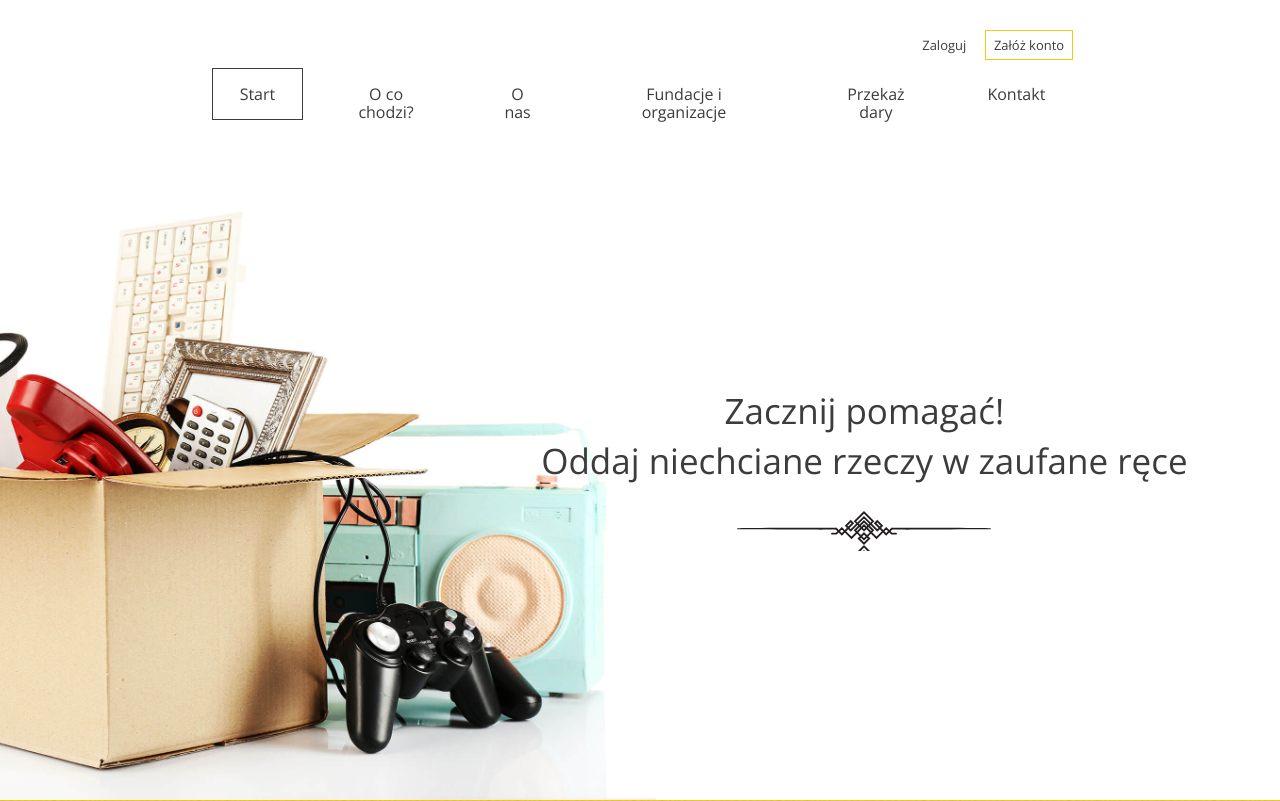
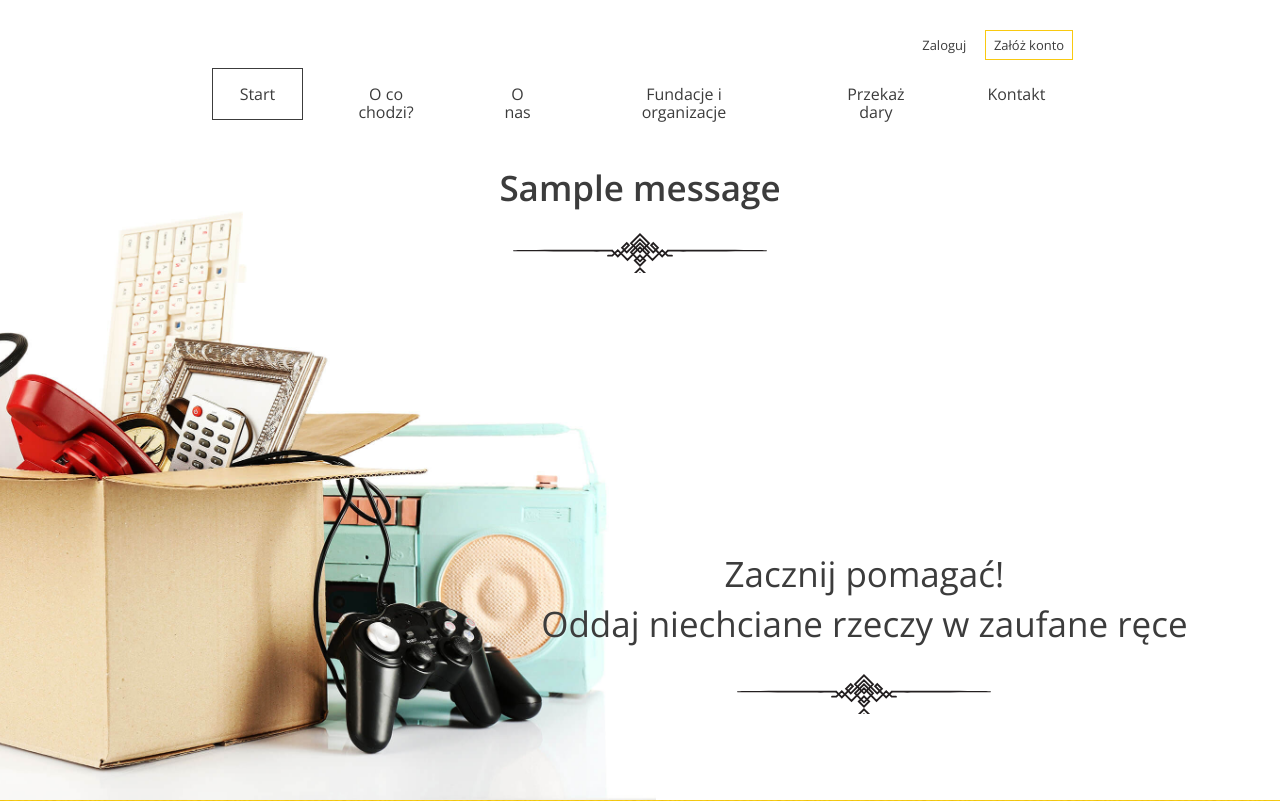
Before and after one commit to P-fury/Oddam_app, a Django app: page / in a window 1280 px wide. Shown: the top 801 px of the page. Run offline with Django 5.2, Linux system fonts and the light colour scheme; tables that the repository leaves empty hold one stand-in row (values such as "Sample post"); one stand-in notice (Sample message) is shown.

Commit message:
logged user able to send msg to admins

```diff
--- a/Oddam/urls.py
+++ b/Oddam/urls.py
@@ -35,4 +35,5 @@ urlpatterns = [
     path('api/datafund/', views.pag_fund_view),
     path('api/dataorg/', views.pag_org_view),
     path('api/datalocal/', views.pag_org_view),
+    path('api/contact/', views.ContactView.as_view(), name='contact'),
 ]
--- a/oddam_app/views.py
+++ b/oddam_app/views.py
@@ -1,10 +1,12 @@
 from datetime import date
 
+from django.conf import settings
 from django.contrib import messages
 from django.contrib.auth import authenticate, login, logout, get_user_model, update_session_auth_hash
 from django.contrib.auth.mixins import LoginRequiredMixin
 from django.contrib.auth.models import User
 from django.contrib.auth.tokens import default_token_generator
+from django.core.mail import send_mail
 from django.core.paginator import Paginator
 from django.http import JsonResponse
 from django.shortcuts import render, redirect
@@ -300,3 +302,32 @@ def activate(request, uidb64, token):
         return redirect('index')
     else:
         return render(request, 'activation_invalid.html')
+
+
+class ContactView(View):
+    def post(self, request):
+        if request.user.is_authenticated:
+            name = request.POST.get('name')
+            surname = request.POST.get('surname')
+            message = request.POST.get('message')
+            if len(name) == 0 or len(surname) == 0 or len(message) == 0:
+                messages.error(request, 'Żadne pole wiadmości nie może byc puste!')
+                return redirect('index')
+            else:
+                email = request.user.email
+                admins = CustomUser.objects.filter(is_staff=True)
+                full_message = f"""
+                Wiadomość z Oddam_app od użytkownika {name} {surname}, {email}:
+                {message}
+                """
+                send_mail(
+                    subject='Wiadmość z formularza strony',
+                    message=full_message,
+                    from_email=settings.DEFAULT_FROM_EMAIL,
+                    recipient_list=[admin.email for admin in admins]
+                )
+                messages.success(request, 'Dziękujemy za wiadomość!')
+                return redirect('index')
+        else:
+            messages.success(request, 'Musisz być zalogowany żeby wysłać wiadomość')
+            return redirect('index')
--- a/templates/base.html
+++ b/templates/base.html
@@ -7,7 +7,8 @@
     <div id="contact" class="contact">
         <h2>Skontaktuj się z nami</h2>
         <h3>Formularz kontaktowy</h3>
-        <form>
+        <form method="POST" action="{% url 'contact' %}">
+            {% csrf_token %}
             <div class="form-group form-group--50">
                 <input type="text" name="name" placeholder="Imię"/>
             </div>
--- a/templates/index.html
+++ b/templates/index.html
@@ -13,7 +13,9 @@
     <body>
     <header class="header--main-page">
         {% include 'nav.html' %}
-
+            {% for message in messages %}
+                <h2 class="center">{{ message }}</h2>
+            {% endfor %}
         <div class="slogan container container--90">
             <div class="slogan--item">
                 <h1>
--- a/user/utils.py
+++ b/user/utils.py
@@ -9,8 +9,8 @@ def send_activation_email(user, request):
     token = default_token_generator.make_token(user)
     uid = urlsafe_base64_encode(force_bytes(user.pk))
     link = request.build_absolute_uri(reverse('activate', kwargs={'uidb64': uid, 'token': token}))
-    message = f'Please use the following link to activate your account: {link}'
-    mail_subject = 'Activate your account.'
+    message = f'Jeśli zakładałeś konto na Oddam App użyj linku do aktywacji konta: {link}'
+    mail_subject = 'Aktywuj konto Oddam App.'
     to_email = user.email
     email = EmailMessage(mail_subject, message, to=[to_email])
     email.send()
```
Also changed, not shown: 4 other files.
